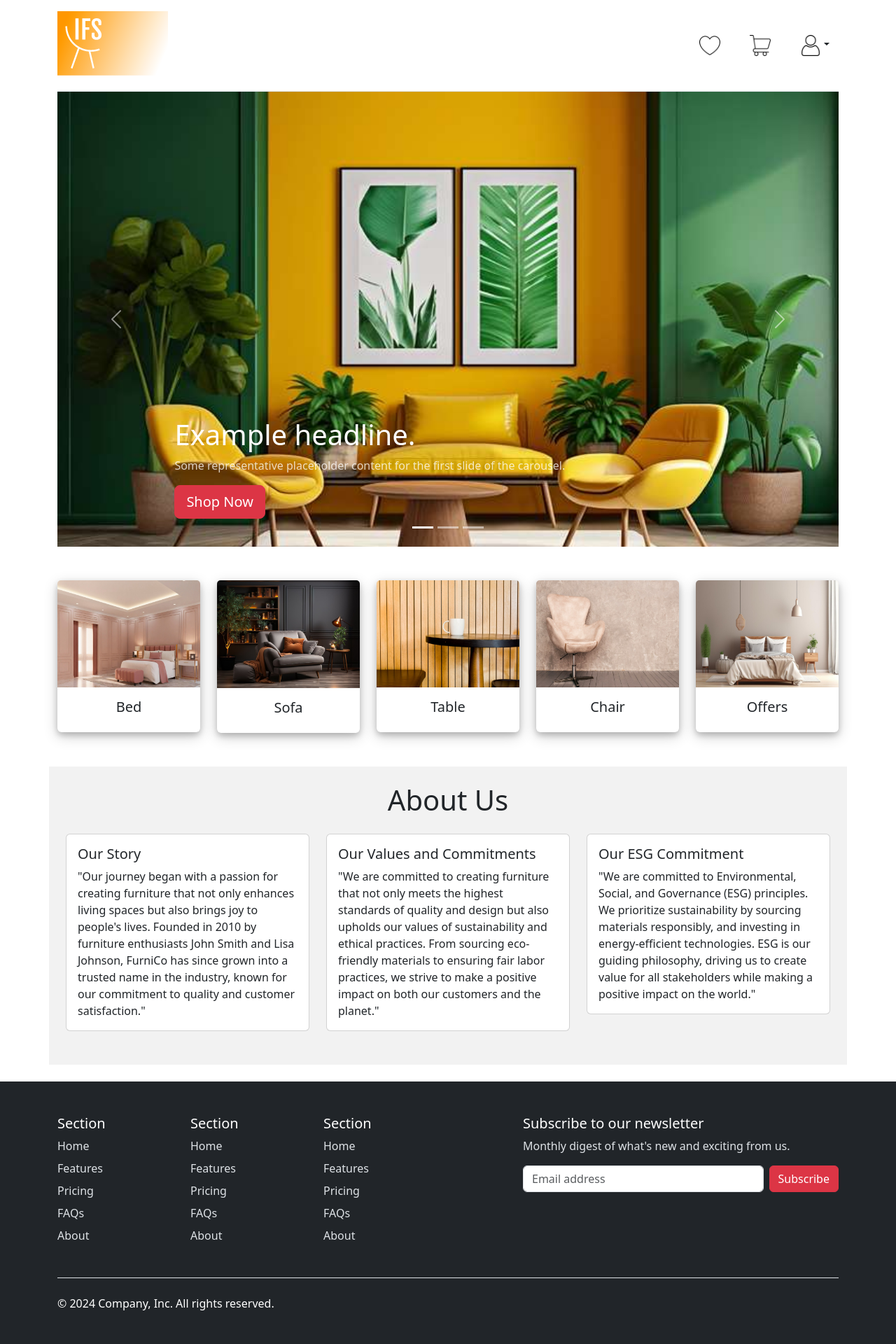
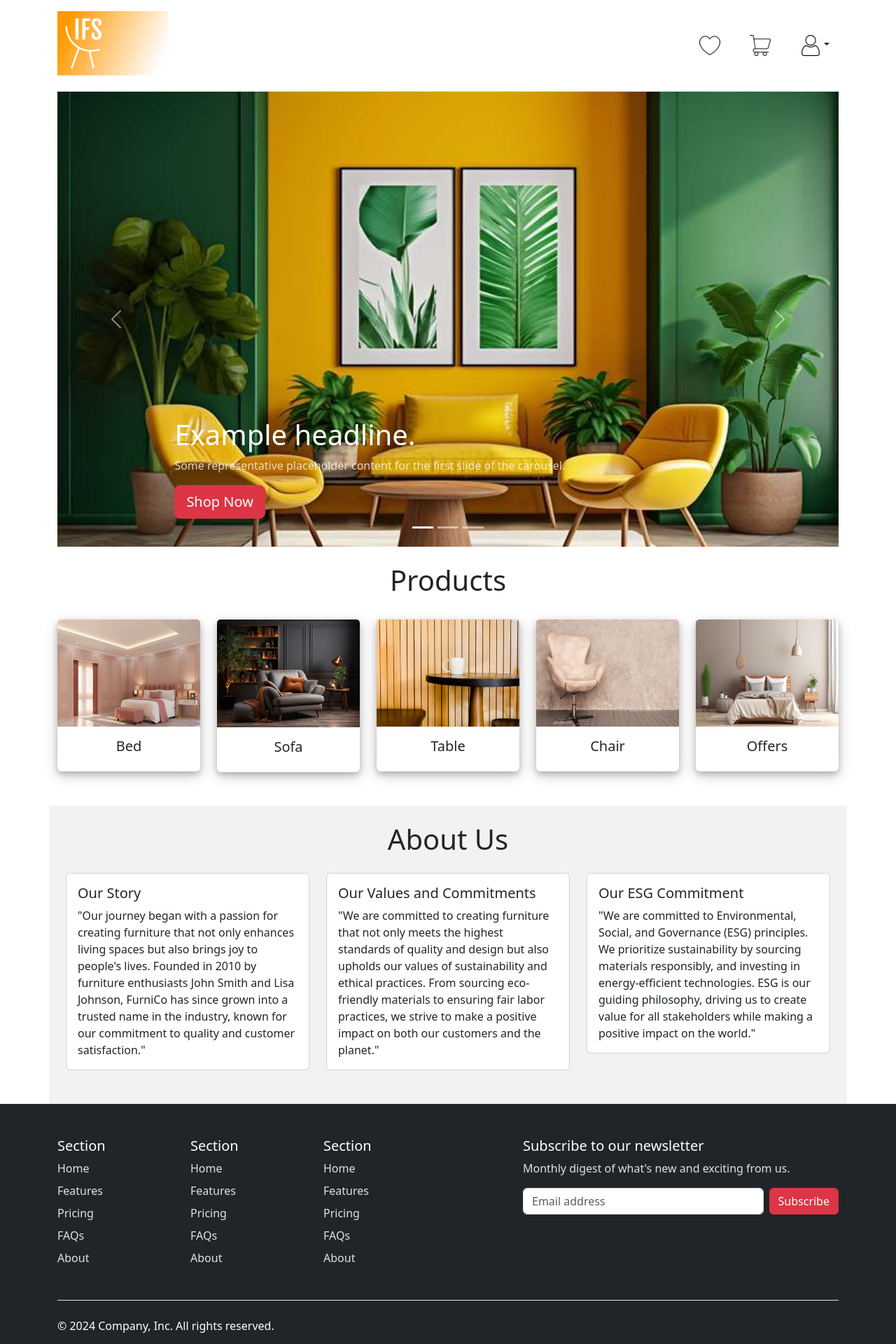
Before and after one commit to KajalRauto/IFS, a React (Create React App) app: page / in a window 1280 px wide. Shown: the top 1920 px of the page at 70% size. Built offline with nearby package versions, Linux system fonts and the light colour scheme; data requests are answered from the project's data file.

Commit message:
added proper spacing

```diff
--- a/src/Components/AboutUs.jsx
+++ b/src/Components/AboutUs.jsx
@@ -1,6 +1,6 @@
 
 function AboutUs() {
-  return <div className="container aboutUs my-4 p-4" style={{ backgroundColor: "#f2f2f2" }}>
+  return <div className="container aboutUs mt-4 p-4" style={{ backgroundColor: "#f2f2f2" }}>
     <h1 className="text-center mb-4">About Us</h1>
     <div className="row row-cols-1 row-cols-sm-3">
       <div className="col mb-4">
--- a/src/Components/Home.jsx
+++ b/src/Components/Home.jsx
@@ -2,7 +2,7 @@ import { Link } from "react-router-dom";
 
 function Home() {
   return (
-    <div className="container pb-4">
+    <div className="container">
       <div id="myCarousel" className="carousel slide" data-bs-ride="carousel">
         <div className="carousel-indicators">
           <button type="button" data-bs-target="#myCarousel" data-bs-slide-to="0" className="active" aria-label="Slide 1" aria-current="true"></button>
--- a/src/Components/Products.jsx
+++ b/src/Components/Products.jsx
@@ -19,6 +19,7 @@ function Products() {
 
   return (
     <div className="container products my-4">
+      <h1 className="pb-4 text-center">Products</h1>
       <div className="row row-cols-2 row-cols-sm-3 row-cols-lg-5">
         {categories.map((item, index) => {
           return (
```
